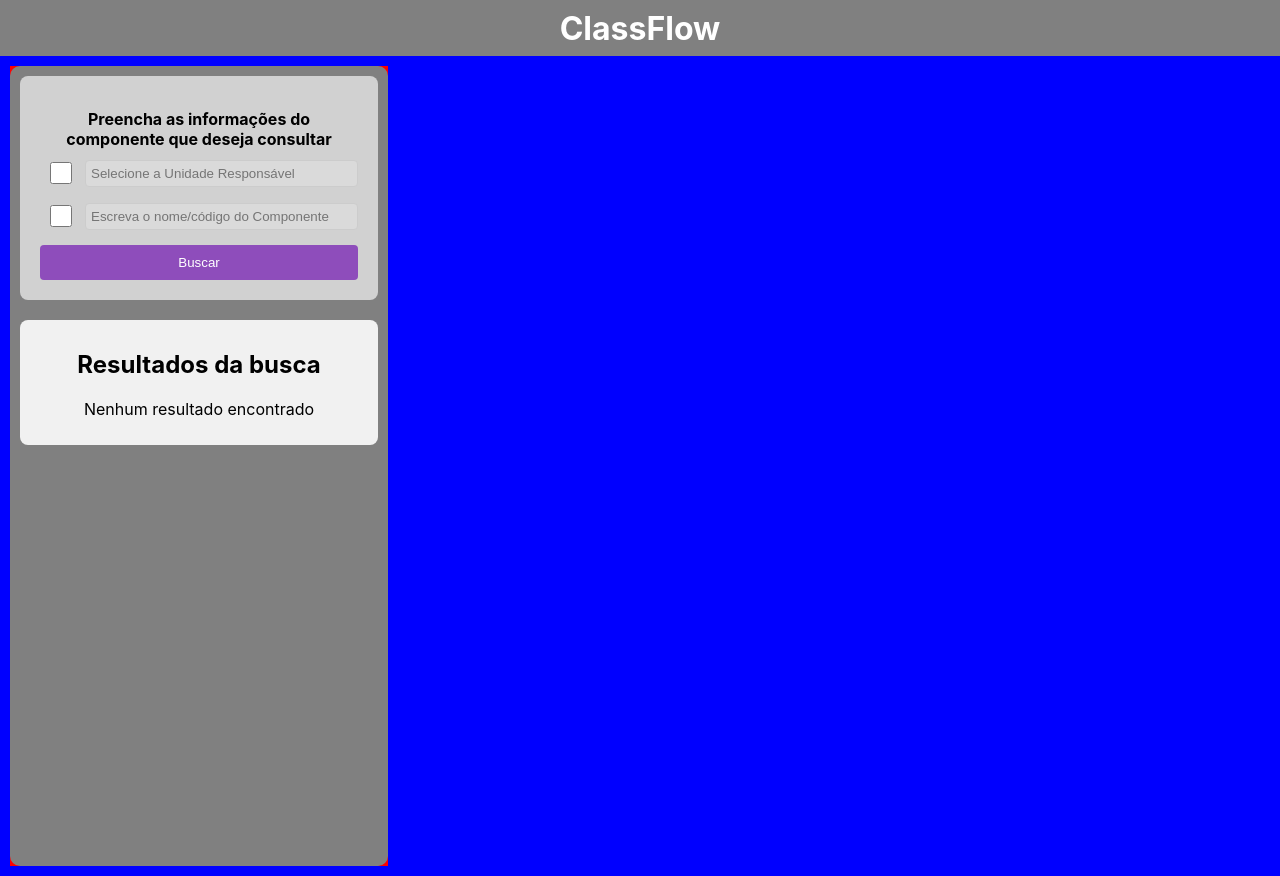
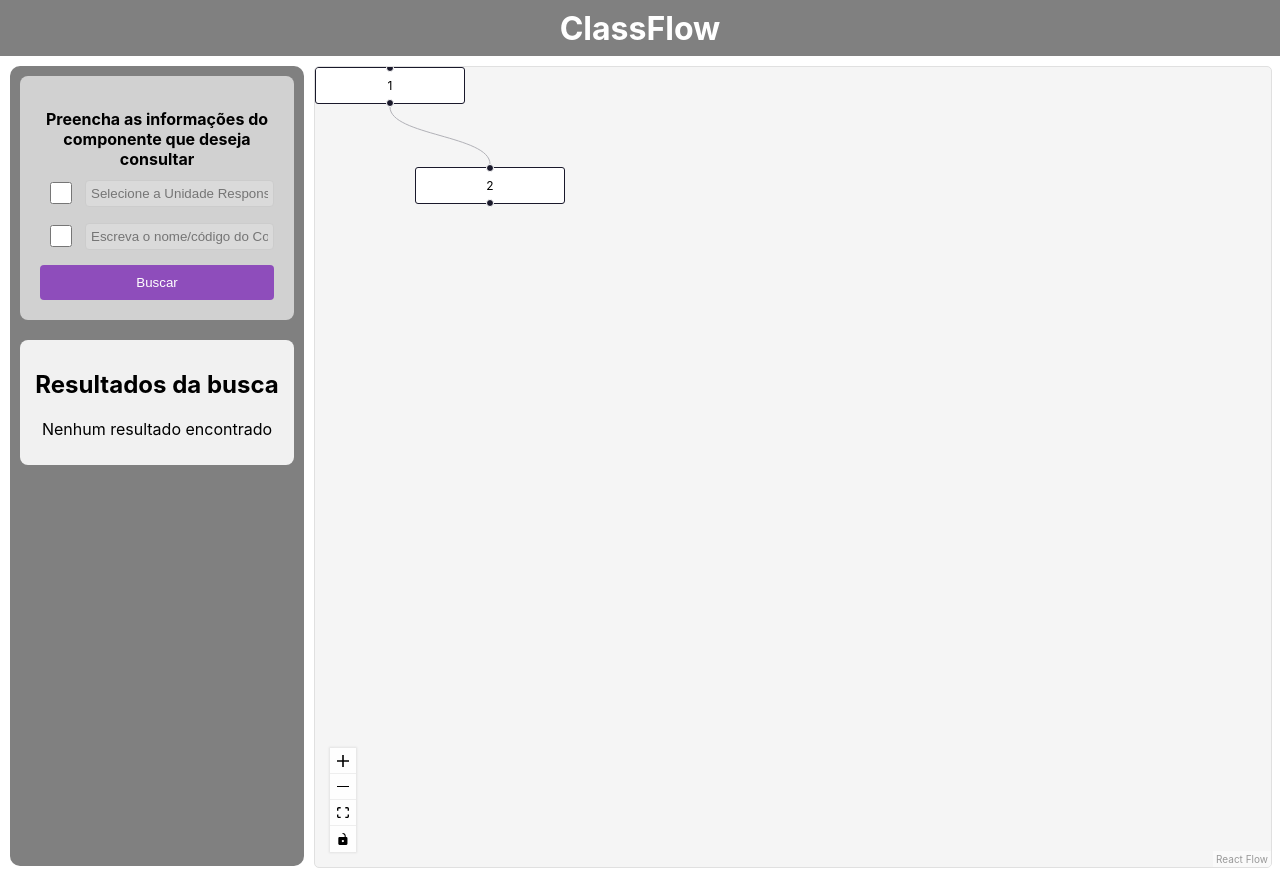
Before and after one commit to projeto-de-algoritmos-2024/Grafos1_UnBFlow, a React (Create React App) app in the folder frontend/: page / in a window 1280 px wide. Built offline with nearby package versions, Linux system fonts and the light colour scheme.

Commit message:
feat(frontend): add graphCanvas component

```diff
--- a/frontend/package.json
+++ b/frontend/package.json
@@ -10,9 +10,12 @@
     "@types/node": "^16.18.115",
     "@types/react": "^18.3.12",
     "@types/react-dom": "^18.3.1",
+    "@xyflow/react": "^12.3.3",
     "react": "^18.3.1",
     "react-dom": "^18.3.1",
-    "react-scripts": "5.0.1",
+    "react-flow-renderer": "^10.3.17",
+    "react-scripts": "^5.0.1",
+    "reactflow": "^11.11.4",
     "typescript": "^4.9.5",
     "web-vitals": "^2.1.4"
   },
--- a/frontend/src/App.css
+++ b/frontend/src/App.css
@@ -6,14 +6,20 @@
   display: flex;
   height: 100vh;
   padding: 10px;
-  background-color: blue;
 }
 
 .searchContainer {
   height: 100vh;
   width: 30%;
-  background-color: red;
   display: flex;
   justify-content: left;
   align-items: center;
 }
+
+.graphContainer {
+  background-color: #D9D9D9;
+  margin-left: 10px;
+  border-radius: 10px;
+  width: 100vw;
+  height: 100vh;
+}
--- a/frontend/src/App.tsx
+++ b/frontend/src/App.tsx
@@ -1,7 +1,10 @@
 import React from 'react';
 import Header from './components/Header';
 import SearchArea from './components/SearchArea';
+import GraphCanvas from './components/GraphCanvas';
 import './App.css';
+
+
 
 function App() {
   return (
@@ -15,7 +18,12 @@
           <SearchArea />
         </div>
 
+        <div className='graphContainer'>
+          <GraphCanvas />
+        </div>
+
       </div>
+
 
     </div>
   );
--- /dev/null
+++ b/frontend/src/components/GraphCanvas/index.tsx
@@ -0,0 +1,46 @@
+import React, { useCallback } from 'react';
+import {
+    ReactFlow,
+    Controls,
+    useNodesState,
+    useEdgesState,
+    addEdge,
+} from '@xyflow/react';
+
+import '@xyflow/react/dist/style.css';
+import './style.css';
+
+const initalNodes = [
+    { id: '1', position: { x: 0, y: 0 }, data: { label: '1' } },
+    { id: '2', position: { x: 100, y: 100 }, data: { label: '2' } },
+];
+
+const initialEdges = [{ id: 'e1-2', source: '1', target: '2' }];
+
+function GraphCanvas() {
+    const [nodes, setNodes, onNodesChanges] = useNodesState(initalNodes);
+    const [edges, setEdges, onEdgesChanges] = useEdgesState(initialEdges);
+
+    const onConnect = useCallback(
+        (params : any) => setEdges((eds) =>
+        addEdge(params, eds)),
+        [setEdges],
+    );
+
+    return (
+        <div className='graph'>
+            <ReactFlow
+                nodes={nodes}
+                edges={edges}
+                onNodesChange={onNodesChanges}
+                onEdgesChange={onEdgesChanges}
+                onConnect={onConnect}
+            >
+                <Controls />
+            </ReactFlow>
+
+        </div>
+    );
+}
+
+export default GraphCanvas;
--- /dev/null
+++ b/frontend/src/components/GraphCanvas/style.css
@@ -0,0 +1,9 @@
+.graph {
+    width: 100%;
+    height: 100%;
+    position: relative;
+    background-color: #f5f5f5;
+    border: 1px solid #e0e0e0;
+    border-radius: 5px;
+    overflow: hidden;
+}
```
Also changed, not shown: 1 other file (tests, documents, lock files or other folders).
